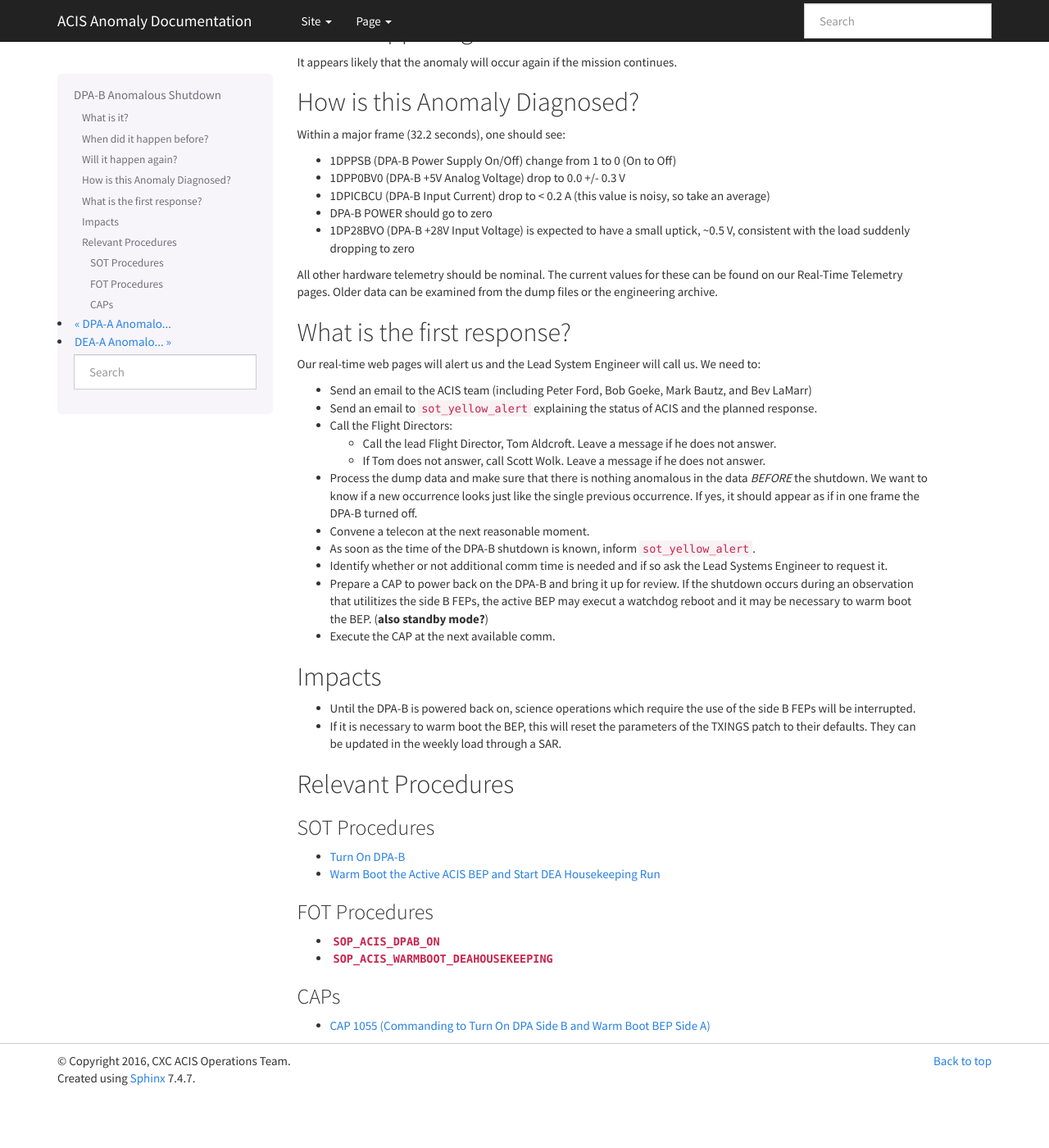
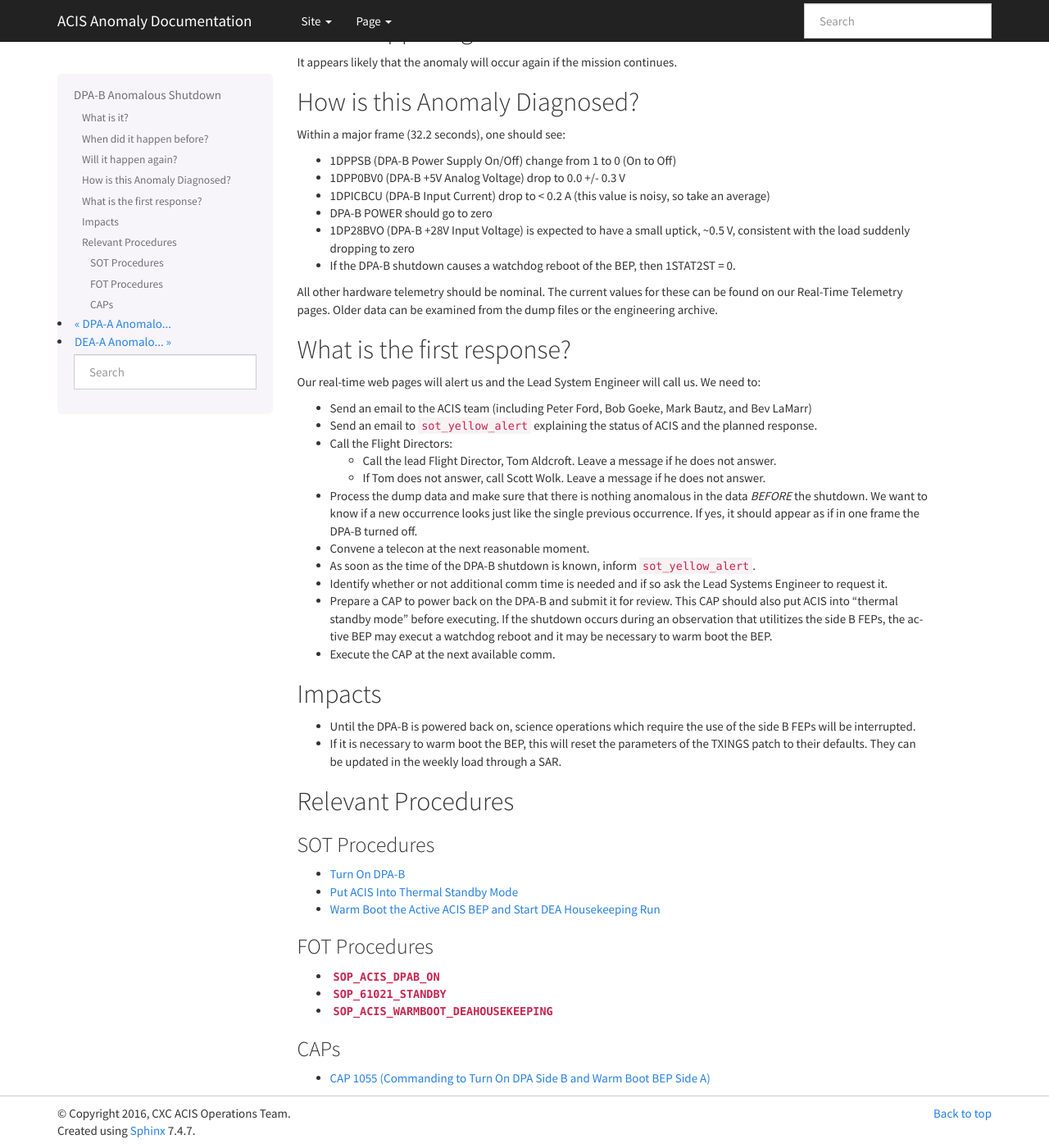
Before and after one commit to acisops/acis_anomaly_pages, a Sphinx documentation site: the page built from source/dpab_shutdown.rst, in a window 1280 px wide and 1400 px high, scrolled down 334 px. Shown: the whole window at 82% size. Built offline with Sphinx 7.4.7, drawn with Linux system fonts in a browser that asks for light colours; before the commit the page ends 1670 px from its top, so only the background shows below that.

Commit message:
Add standby procedure. Wording change suggested by Catherine. http —> https

```diff
--- a/source/dpab_shutdown.rst
+++ b/source/dpab_shutdown.rst
@@ -31,6 +31,7 @@ Within a major frame (32.2 seconds), one should see:
 * DPA-B POWER should go to zero
 * 1DP28BVO (DPA-B +28V Input Voltage) is expected to have a small uptick, ~0.5 V, consistent with
   the load suddenly dropping to zero
+* If the DPA-B shutdown causes a watchdog reboot of the BEP, then 1STAT2ST = 0.
 
 All other hardware telemetry should be nominal. The current values for these can be found
 on our Real-Time Telemetry pages.  Older data can be examined from the dump files or the
@@ -55,9 +56,10 @@ Our real-time web pages will alert us and the Lead System Engineer will call us.
 * As soon as the time of the DPA-B shutdown is known, inform ``sot_yellow_alert``.
 * Identify whether or not additional comm time is needed and if so ask the Lead Systems
   Engineer to request it.
-* Prepare a CAP to power back on the DPA-B and bring it up for review. If the shutdown occurs during
-  an observation that utilitizes the side B FEPs, the active BEP may execut a watchdog reboot and
-  it may be necessary to warm boot the BEP. (**also standby mode?**)
+* Prepare a CAP to power back on the DPA-B and submit it for review. This CAP should also put ACIS
+  into "thermal standby mode" before executing. If the shutdown occurs during an observation that
+  utilitizes the side B FEPs, the active BEP may execut a watchdog reboot and it may be necessary
+  to warm boot the BEP.
 * Execute the CAP at the next available comm.
 
 Impacts
@@ -72,21 +74,26 @@ Relevant Procedures
 -------------------
 
 .. |dpab_on| replace:: ``SOP_ACIS_DPAB_ON``
-.. _dpab_on: http://occweb.cfa.harvard.edu/occweb/FOT/configuration/procedures/SOP/SOP_ACIS_DPAB_ON.pdf
+.. _dpab_on: https://occweb.cfa.harvard.edu/occweb/FOT/configuration/procedures/SOP/SOP_ACIS_DPAB_ON.pdf
 
 .. |warmboot| replace:: ``SOP_ACIS_WARMBOOT_DEAHOUSEKEEPING``
-.. _warmboot: http://occweb.cfa.harvard.edu/occweb/FOT/configuration/procedures/SOP/SOP_ACIS_WARMBOOT_DEAHOUSEKEEPING.pdf
+.. _warmboot: https://occweb.cfa.harvard.edu/occweb/FOT/configuration/procedures/SOP/SOP_ACIS_WARMBOOT_DEAHOUSEKEEPING.pdf
+
+.. |standby| replace:: ``SOP_61021_STANDBY``
+.. _standby: https://occweb.cfa.harvard.edu/occweb/FOT/configuration/procedures/SOP/SOP_61021_STANDBY.pdf
 
 SOT Procedures
 ++++++++++++++
 
 * `Turn On DPA-B <http://cxc.cfa.harvard.edu/acis/cmd_seq/dpab_on.pdf>`_
+* `Put ACIS Into Thermal Standby Mode <http://cxc.cfa.harvard.edu/acis/cmd_seq/standby.ps>`_
 * `Warm Boot the Active ACIS BEP and Start DEA Housekeeping Run <http://cxc.cfa.harvard.edu/acis/cmd_seq/warmboot_hkp.pdf>`_
 
 FOT Procedures
 ++++++++++++++
 
 * |dpab_on|_
+* |standby|_
 * |warmboot|_
 
 CAPs
```
